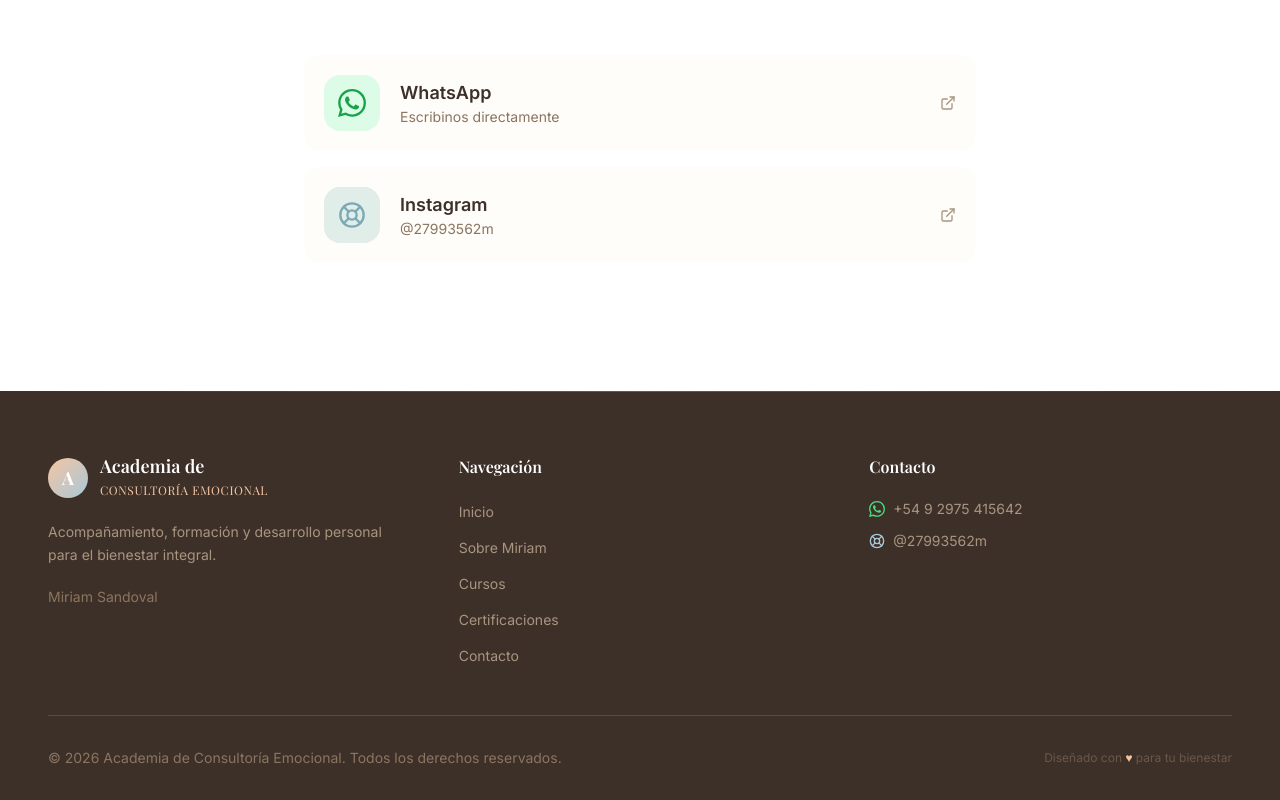
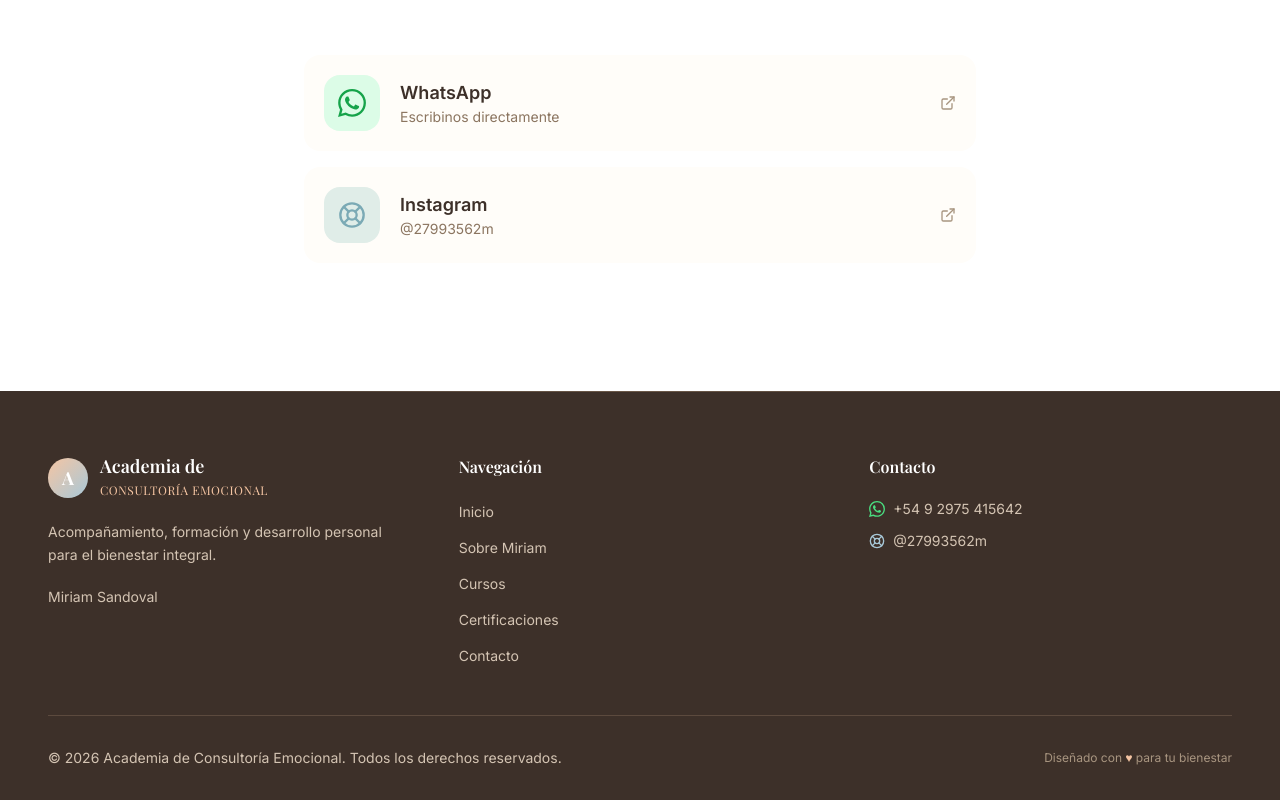
Before and after one commit to manuNamuncura/academia_emocional, a React (Vite) app: page / in a window 1280 px wide. Shown: the part 6680-7480 px from the top of the page. Built offline with nearby package versions, Linux system fonts and the light colour scheme.

Commit message:
feat: cambio de paleta de colores

```diff
--- a/src/components/sections/Footer.tsx
+++ b/src/components/sections/Footer.tsx
@@ -39,11 +39,11 @@ const Footer = () => {
                 </span>
               </div>
             </div>
-            <p className="text-warm-400 text-sm leading-relaxed mb-5">
+            <p className="text-warm-300 text-sm leading-relaxed mb-5">
               Acompañamiento, formación y desarrollo personal para el bienestar
               integral.
             </p>
-            <p className="text-warm-500 text-sm">Miriam Sandoval</p>
+            <p className="text-warm-300 text-sm">Miriam Sandoval</p>
           </div>
 
           {/* Navegación */}
@@ -57,7 +57,7 @@ const Footer = () => {
                   <a
                     href={link.href}
                     onClick={(e) => handleLinkClick(e, link.href)}
-                    className="text-warm-400 hover:text-peach-300 transition-colors text-sm"
+                    className="text-warm-300 hover:text-peach-300 transition-colors text-sm"
                   >
                     {link.name}
                   </a>
@@ -72,7 +72,7 @@ const Footer = () => {
               Contacto
             </h4>
             <ul className="space-y-3">
-              <li className="flex items-center gap-2 text-warm-400 text-sm">
+              <li className="flex items-center gap-2 text-warm-300 text-sm">
                 <svg
                   className="w-4 h-4 text-green-400 flex-shrink-0"
                   fill="currentColor"
@@ -82,7 +82,7 @@ const Footer = () => {
                 </svg>
                 +54 9 2975 415642
               </li>
-              <li className="flex items-center gap-2 text-warm-400 text-sm">
+              <li className="flex items-center gap-2 text-warm-300 text-sm">
                 <Icon
                   name="instagram"
                   className="w-4 h-4 text-sage-300 flex-shrink-0"
@@ -94,11 +94,11 @@ const Footer = () => {
         </div>
 
         <div className="border-t border-warm-700 pt-8 flex flex-col sm:flex-row items-center justify-between gap-4">
-          <p className="text-warm-500 text-sm">
+          <p className="text-warm-300 text-sm">
             © 2026 Academia de Consultoría Emocional. Todos los derechos
             reservados.
           </p>
-          <p className="text-warm-600 text-xs">
+          <p className="text-warm-400 text-xs">
             Diseñado con <span className="text-peach-300">♥</span> para tu
             bienestar
           </p>
--- a/src/index.css
+++ b/src/index.css
@@ -36,6 +36,7 @@
     --color-warm-600: #6b5848;
     --color-warm-500: #8b7560;
     --color-warm-400: #a89580;
+    --color-warn-300: #D4C4B3;
   }
 }
 
--- a/tailwind.config.js
+++ b/tailwind.config.js
@@ -35,6 +35,9 @@ export default {
           500: "#5E8E9A",
         },
         warm: {
+          100: "#F7F3EF",
+          200: "#E8DDD2",
+          300: "#D4C4B3",
           400: "#A89580",
           500: "#8B7560",
           600: "#6B5848",
```
